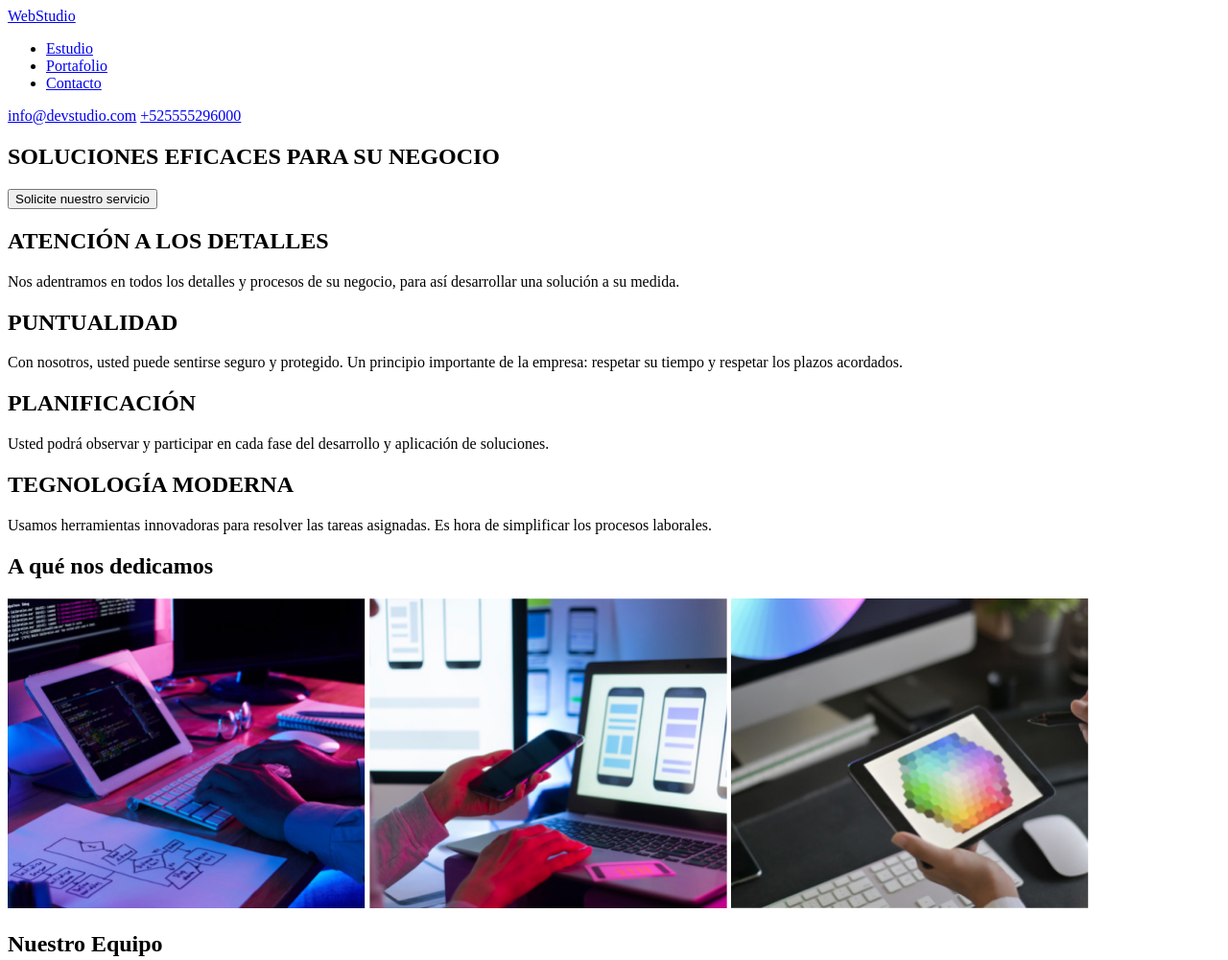
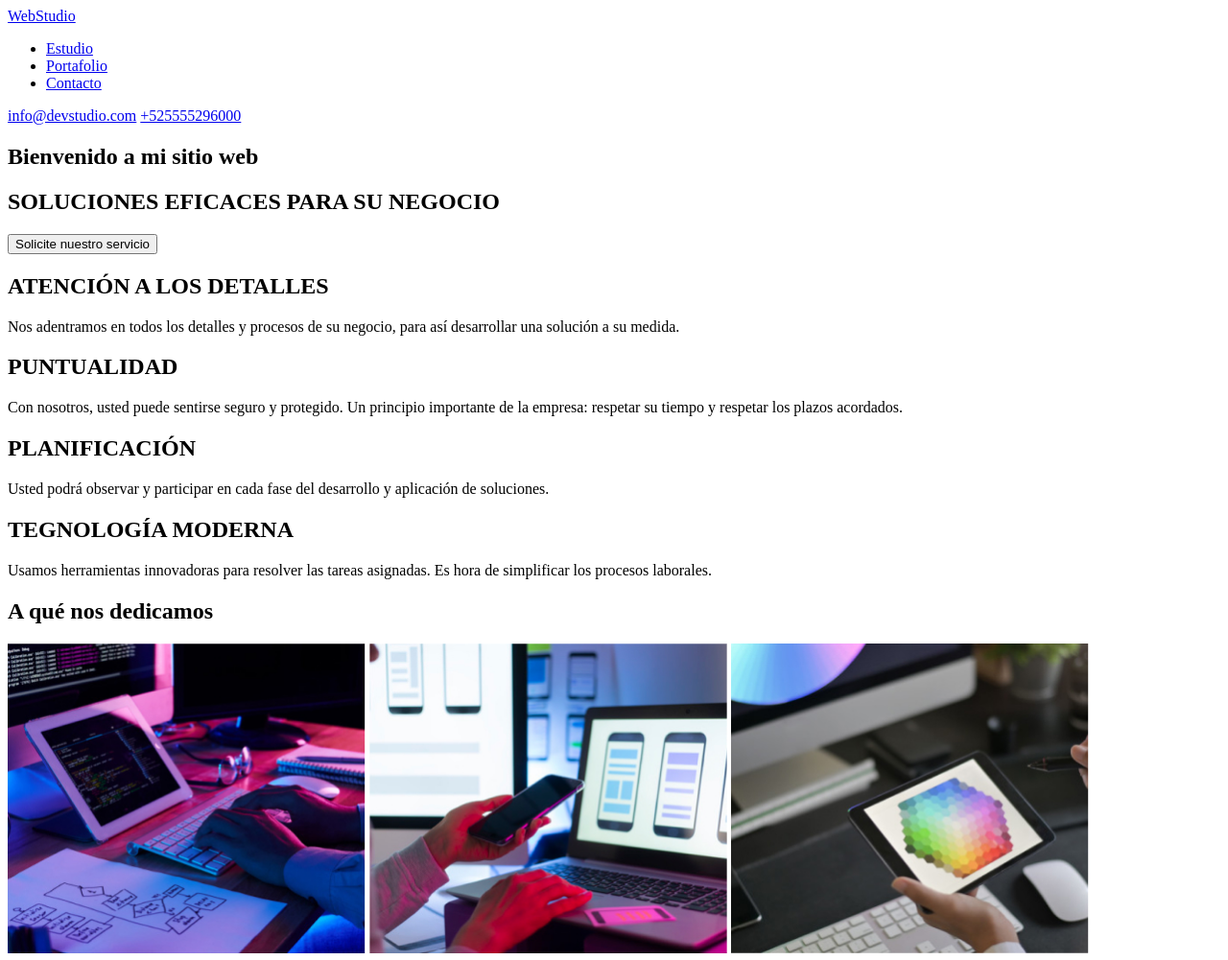
Before and after one commit to JenniGomez04/WebStudio, a plain HTML site: page index.html in a window 1280 px wide. Shown: the top 1001 px of the page at 96% size. Drawn offline with Linux system fonts and the light colour scheme.

Commit message:
Se agregó un título en la página principal

```diff
--- a/index.html
+++ b/index.html
@@ -4,8 +4,6 @@
 <head>
   <meta charset="utf-8" />
   <meta name="viewport" content="width=device-width, initial-scale=1" />
-
-  <!--Titulo de la pestaña del navegador-->
 
   <title>WebStudio</title>
 </head>
@@ -31,6 +29,7 @@
   </header>
 
   <main>
+    <h2>Bienvenido a mi sitio web</h2>
     <section class="banner">
       <h1>SOLUCIONES EFICACES PARA SU NEGOCIO</h1>
       <button>Solicite nuestro servicio</button>
```
